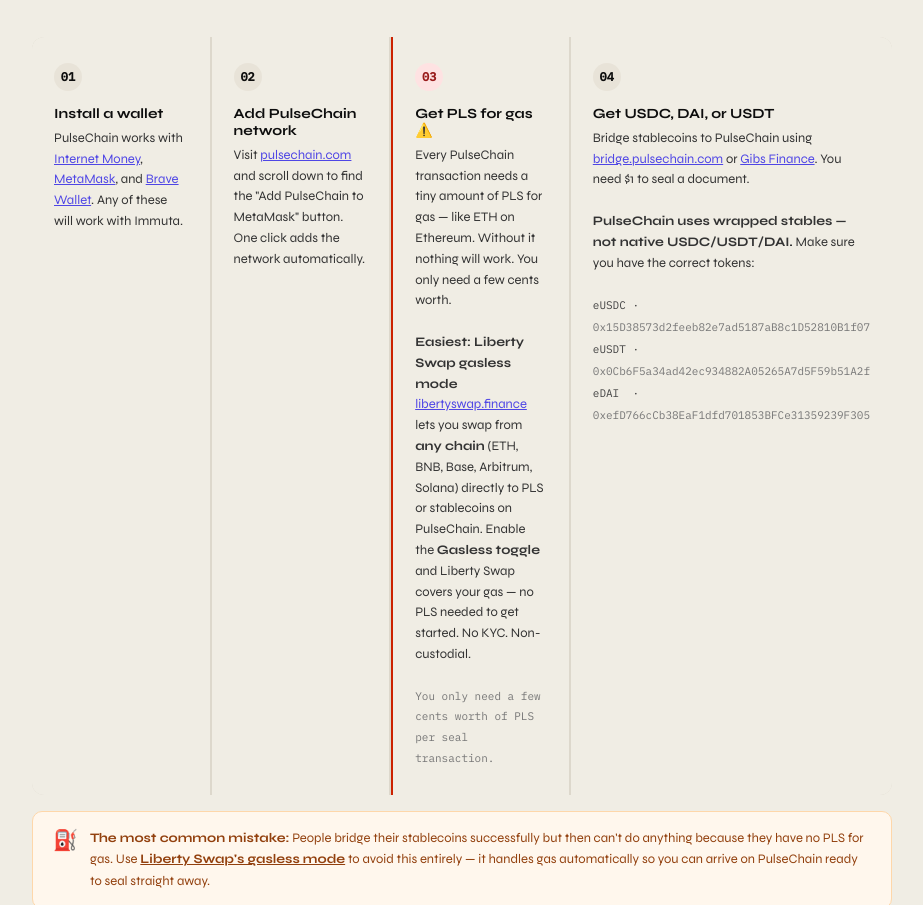
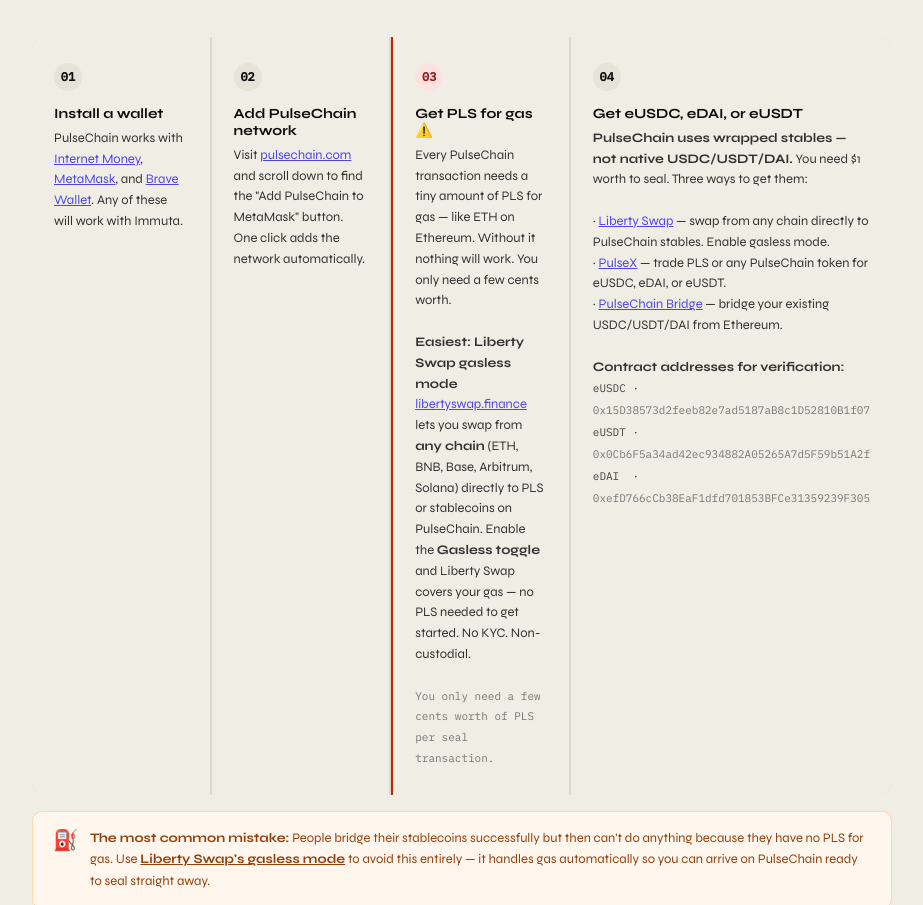
Before and after one commit to Thanos-admin/immuta, a website: page index.html in a window 1280 px wide. Shown: the part 4269-5174 px from the top of the page, without its empty margins (178-1101 px from the left). Drawn offline with Linux system fonts and the light colour scheme.

Commit message:
added right links

```diff
--- a/index.html
+++ b/index.html
@@ -456,14 +456,19 @@ footer{padding:22px 48px;border-top:0.5px solid var(--border);display:flex;align
       </div>
       <div class="step">
         <div class="step-num">04</div>
-        <div class="step-title">Get USDC, DAI, or USDT</div>
-        <div class="step-desc">Bridge stablecoins to PulseChain using <a href="https://bridge.pulsechain.com" target="_blank" style="color:var(--indigo)">bridge.pulsechain.com</a> or <a href="https://gibs.finance/" target="_blank" style="color:var(--indigo)">Gibs Finance</a>. You need $1 to seal a document.<br><br>
-          <strong style="font-weight:600">PulseChain uses wrapped stables — not native USDC/USDT/DAI.</strong> Make sure you have the correct tokens:<br><br>
+        <div class="step-title">Get eUSDC, eDAI, or eUSDT</div>
+        <div class="step-desc">
+          <strong style="font-weight:600">PulseChain uses wrapped stables — not native USDC/USDT/DAI.</strong> You need $1 worth to seal. Three ways to get them:<br><br>
+          · <a href="https://libertyswap.finance" target="_blank" style="color:var(--indigo)">Liberty Swap</a> — swap from any chain directly to PulseChain stables. Enable gasless mode.<br>
+          · <a href="https://pulsex.com" target="_blank" style="color:var(--indigo)">PulseX</a> — trade PLS or any PulseChain token for eUSDC, eDAI, or eUSDT.<br>
+          · <a href="https://bridge.pulsechain.com" target="_blank" style="color:var(--indigo)">PulseChain Bridge</a> — bridge your existing USDC/USDT/DAI from Ethereum.<br><br>
+          <strong style="font-weight:600">Contract addresses for verification:</strong><br>
           <span style="font-family:var(--mono);font-size:11px;color:#444;line-height:2">
             eUSDC · <span style="color:#777">0x15D38573d2feeb82e7ad5187aB8c1D52810B1f07</span><br>
             eUSDT · <span style="color:#777">0x0Cb6F5a34ad42ec934882A05265A7d5F59b51A2f</span><br>
             eDAI &nbsp;· <span style="color:#777">0xefD766cCb38EaF1dfd701853BFCe31359239F305</span>
-          </span></div>
+          </span>
+        </div>
       </div>
     </div>
 
```
